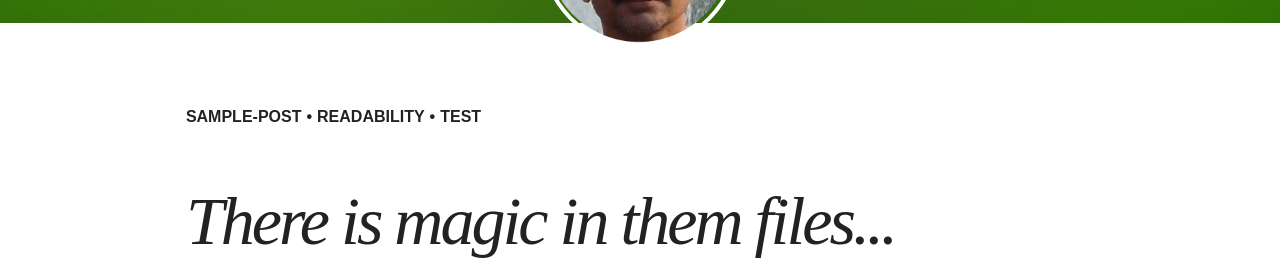
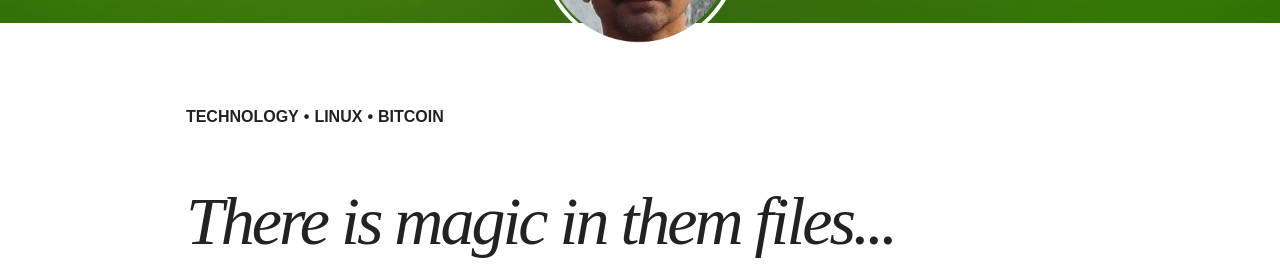
Before and after one commit to p2c2e/p2c2e.github.io, a Jekyll site: the page built from _posts/articles/2016-02-01-magic-in-files.md, in a window 1280 px wide. Shown: the part 250-529 px from the top of the page. Built offline with Jekyll 4.4.1, drawn with Linux system fonts in a browser that asks for light colours; nearby versions of some CDN libraries.

Commit message:
Changed the tags

```diff
--- a/_posts/articles/2016-02-01-magic-in-files.md
+++ b/_posts/articles/2016-02-01-magic-in-files.md
@@ -3,7 +3,7 @@ layout: post
 title: "There is magic in them files..."
 excerpt: "Back in olden days, we used to use a command called 'file'."
 categories: articles
-tags: [sample-post, readability, test]
+tags: [technology, linux, bitcoin]
 author: sudharsan
 comments: true
 share: true
```
